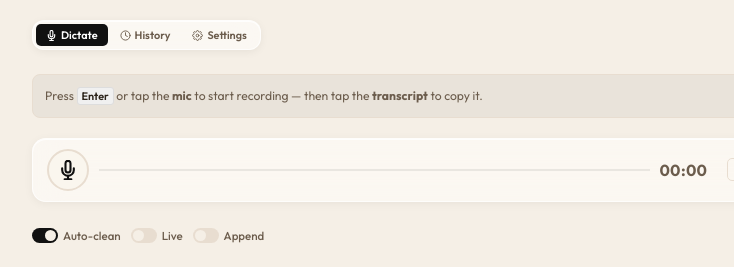
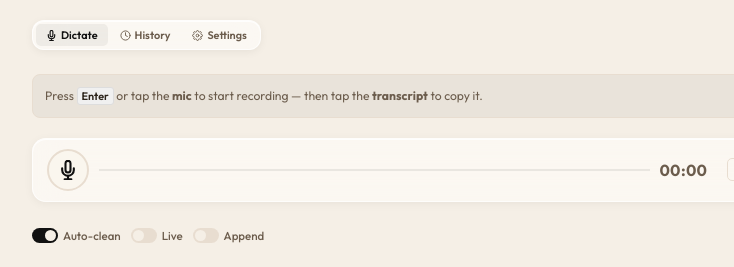
Before and after one commit to dcvibecodes/ai-dictation-app, a website: page public/index.html in a window 1280 px wide. Shown: the top 267 px of the page, 198-932 px from the left. Drawn offline with Linux system fonts and the light colour scheme; no server answers.

Commit message:
Revert active tab highlight to light style

```diff
--- a/public/styles.css
+++ b/public/styles.css
@@ -89,7 +89,7 @@ header {
   font-family: inherit; transition: all 0.15s; white-space: nowrap;
 }
 .tab-btn:hover { color: var(--text); }
-.tab-btn.active { background: var(--accent); color: var(--accent-contrast); }
+.tab-btn.active { background: var(--accent-dim); color: var(--accent); }
 .tab-btn svg { flex-shrink: 0; }
 
 .icon-btn {
```
